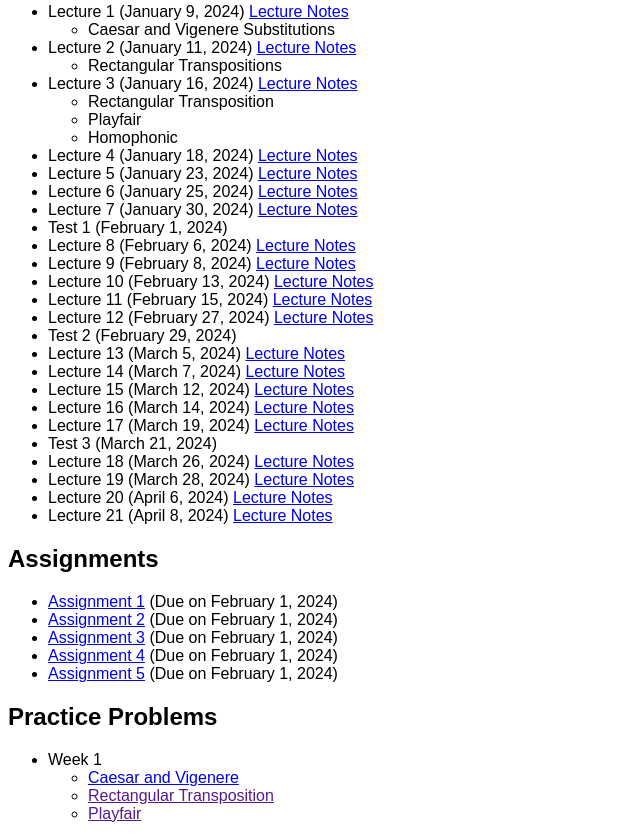
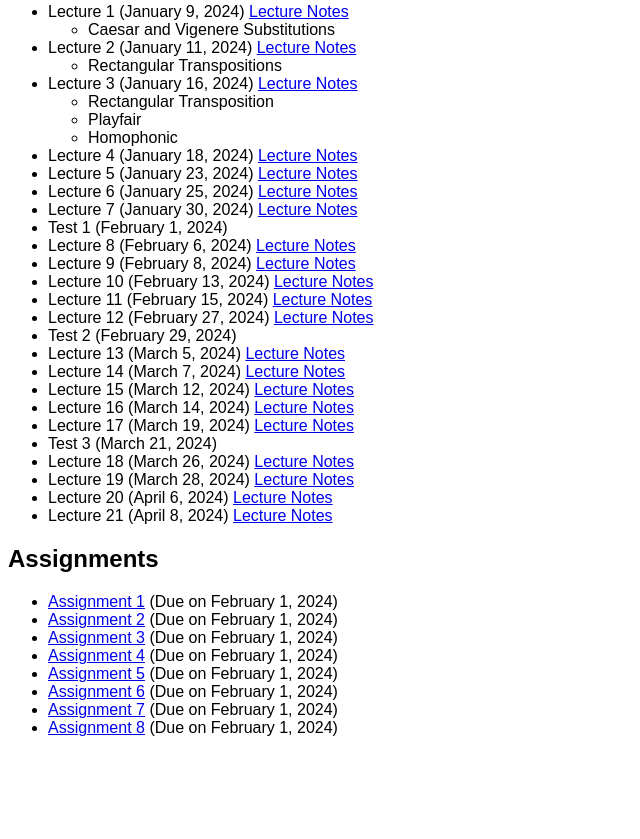
Before and after one commit to joetran0/MATH-4161-Winter-2024, a plain HTML site: page index.html in a window 1280 px wide. Shown: the part 1175-2014 px from the top of the page, without its empty margins (0-640 px from the left). After the commit the page ends 1928 px from the top, so only its background shows below. Drawn offline with Linux system fonts and the light colour scheme.

Commit message:
Update index.html

```diff
--- a/index.html
+++ b/index.html
@@ -99,16 +99,9 @@
             <li><a href="M4161-Assignment3.pdf">Assignment 3</a> (Due on February 1, 2024)</li>
             <li><a href="M4161-Assignment4.pdf">Assignment 4</a> (Due on February 1, 2024)</li>
             <li><a href="M4161-Assignment5.pdf">Assignment 5</a> (Due on February 1, 2024)</li>
-        </ul>
-
-        <h2>Practice Problems</h2>
-        <ul>
-            <li>Week 1</li>
-            <ul>
-                <li><a href="M4161-CaesarVigenere.pdf">Caesar and Vigenere</a></li>
-                <li><a href="">Rectangular Transposition</a></li>
-                <li><a href="">Playfair</a></li>
-            </ul>
+            <li><a href="M4161-Assignment6.pdf">Assignment 6</a> (Due on February 1, 2024)</li>
+            <li><a href="M4161-Assignment7.pdf">Assignment 7</a> (Due on February 1, 2024)</li>
+            <li><a href="M4161-Assignment8.pdf">Assignment 8</a> (Due on February 1, 2024)</li>
         </ul>
     </body>
 </html>
```
